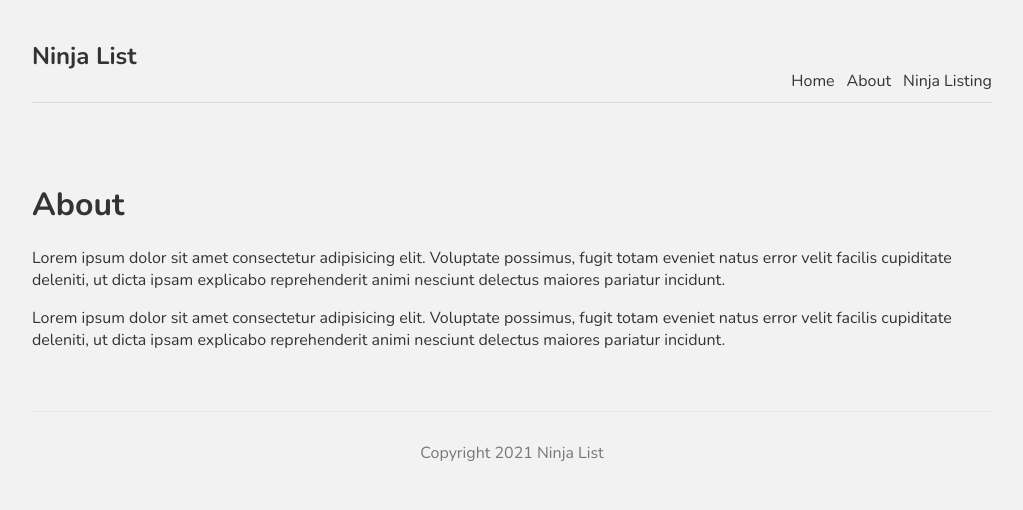
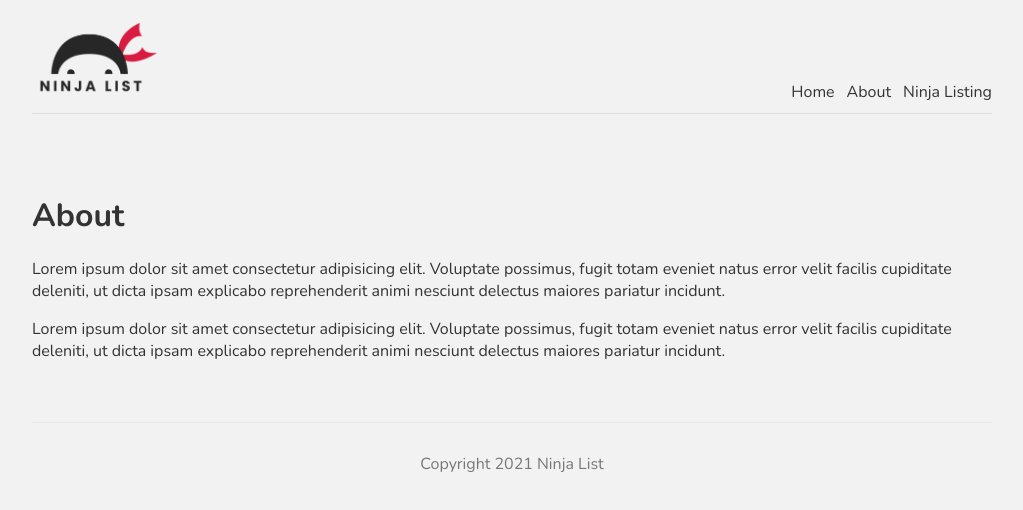
Before and after one commit to lcsval/ninjalist, a Next.js app: page /about in a window 1280 px wide. Shown: the top 510 px of the page, without its empty margins (128-1151 px from the left). Built offline with nearby package versions, Linux system fonts and the light colour scheme.

Commit message:
Images e Metadata

```diff
--- a/components/Navbar.js
+++ b/components/Navbar.js
@@ -1,10 +1,11 @@
 import Link from 'next/link'
+import Image from 'next/image'
 
 const Navar = () => {
     return (
         <nav>
             <div className="logo">
-                <h1>Ninja List</h1>
+                <Image src="/logo.png" width={128} height={77} />
             </div>
 
             <Link href="/"><a>Home</a></Link>
--- a/pages/about.js
+++ b/pages/about.js
@@ -1,10 +1,18 @@
+import Head from 'next/head'
+
 const About = () => {
     return (
-        <div>
-            <h1>About</h1>
-            <p>Lorem ipsum dolor sit amet consectetur adipisicing elit. Voluptate possimus, fugit totam eveniet natus error velit facilis cupiditate deleniti, ut dicta ipsam explicabo reprehenderit animi nesciunt delectus maiores pariatur incidunt.</p>
-            <p>Lorem ipsum dolor sit amet consectetur adipisicing elit. Voluptate possimus, fugit totam eveniet natus error velit facilis cupiditate deleniti, ut dicta ipsam explicabo reprehenderit animi nesciunt delectus maiores pariatur incidunt.</p>
-        </div>
+        <>
+            <Head>
+                <title>Ninja List | About</title>
+                <meta name="keywords" content="ninjas"/>
+            </Head>
+            <div>
+                <h1>About</h1>
+                <p>Lorem ipsum dolor sit amet consectetur adipisicing elit. Voluptate possimus, fugit totam eveniet natus error velit facilis cupiditate deleniti, ut dicta ipsam explicabo reprehenderit animi nesciunt delectus maiores pariatur incidunt.</p>
+                <p>Lorem ipsum dolor sit amet consectetur adipisicing elit. Voluptate possimus, fugit totam eveniet natus error velit facilis cupiditate deleniti, ut dicta ipsam explicabo reprehenderit animi nesciunt delectus maiores pariatur incidunt.</p>
+            </div>
+        </>
     );
 }
 
--- a/pages/index.js
+++ b/pages/index.js
@@ -6,6 +6,11 @@ import Link from 'next/link'
 
 export default function Home() {
   return (
+    <>
+      <Head>
+        <title>Ninja List | Home</title>
+        <meta name="keywords" content="ninjas"/>
+      </Head>
       <div >
         <h1 className={styles.title}>Homepage</h1>
         <p className={styles.text}>Lorem ipsum dolor sit amet consectetur, adipisicing elit. Expedita similique quas id cum! Optio quos quaerat reiciendis ad aliquam eum libero harum labore nostrum voluptate mollitia voluptatibus, illo, dolorum fugit.</p>
@@ -14,5 +19,6 @@ export default function Home() {
           <a className={styles.btn}>See Ninja Listing</a>
         </Link>
       </div>
+    </>
   )
 }
```
Also changed, not shown: public/logo.png (added). Lines whose indentation alone changed are shown as unchanged.
